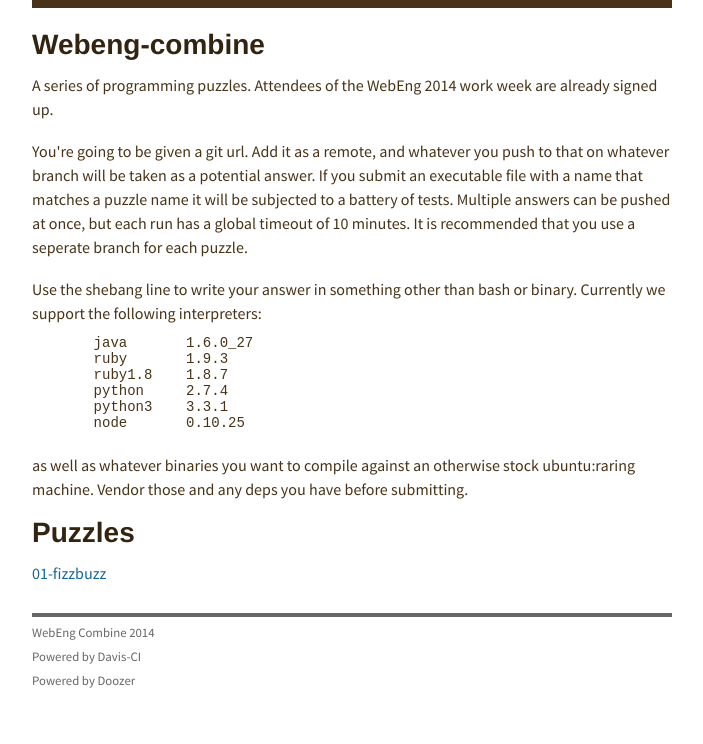
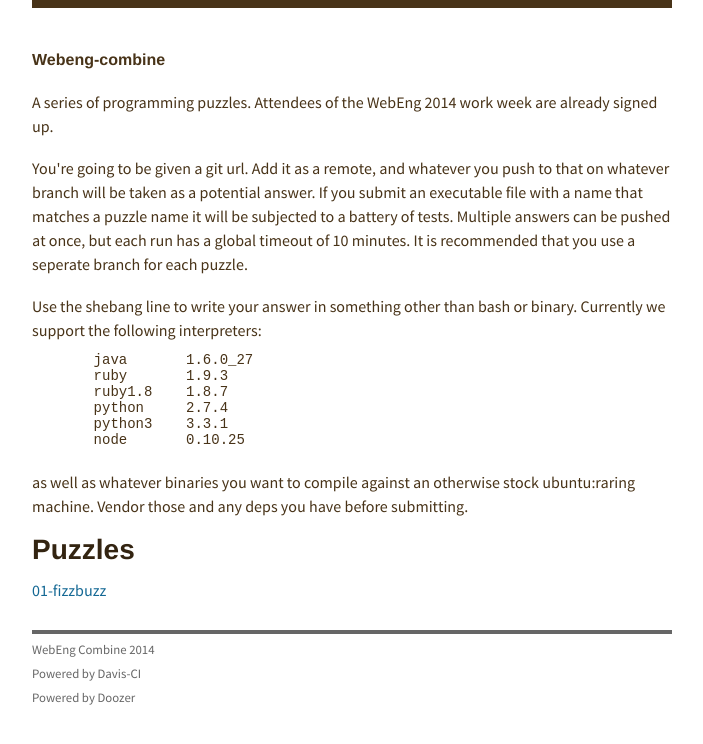
Before and after one commit to lonnen/webeng-combine, a Jekyll site: the page built from index.html, in a window 1280 px wide. Shown: the top 744 px of the page, without its empty margins (288-991 px from the left). Built offline with Jekyll 4.4.1, drawn with Linux system fonts in a browser that asks for light colours; Markdown is read by kramdown in place of the engine named in the settings.

Commit message:
update layout

```diff
--- a/_layouts/base.html
+++ b/_layouts/base.html
@@ -7,6 +7,9 @@
     <link rel="stylesheet" href="/media/syntax.css">
   </head>
   <body>
+    <header>
+      <h1>Webeng-combine</h1>
+    </header>
     {{ content }}
     <section class="footer">
       <div class="contact">
--- a/index.html
+++ b/index.html
@@ -4,7 +4,6 @@
 ---
 
 <section id="about">
-  <h1>Webeng-combine</h1>
   <p>A series of programming puzzles. Attendees of the WebEng 2014 work week are already signed up.</p>
   <p>You're going to be given a git url. Add it as a remote, and whatever you push to that on whatever branch will be taken as a potential answer. If you submit an executable file with a name that matches a puzzle name it will be subjected to a battery of tests. Multiple answers can be pushed at once, but each run has a global timeout of 10 minutes. It is recommended that you use a seperate branch for each puzzle.</p>
   <p>Use the shebang line to write your answer in something other than bash or binary. Currently we support the following interpreters:</p>
--- a/media/style.css
+++ b/media/style.css
@@ -198,6 +198,10 @@
     margin-left: 2em;
 }
 
+header {
+	width: 100%;
+}
+
 /** Homepage **/
 
 #posts ul {
```
Also changed, not shown: 01-fizzbuzz.html (renamed from 01-fizzbuzz.md).
